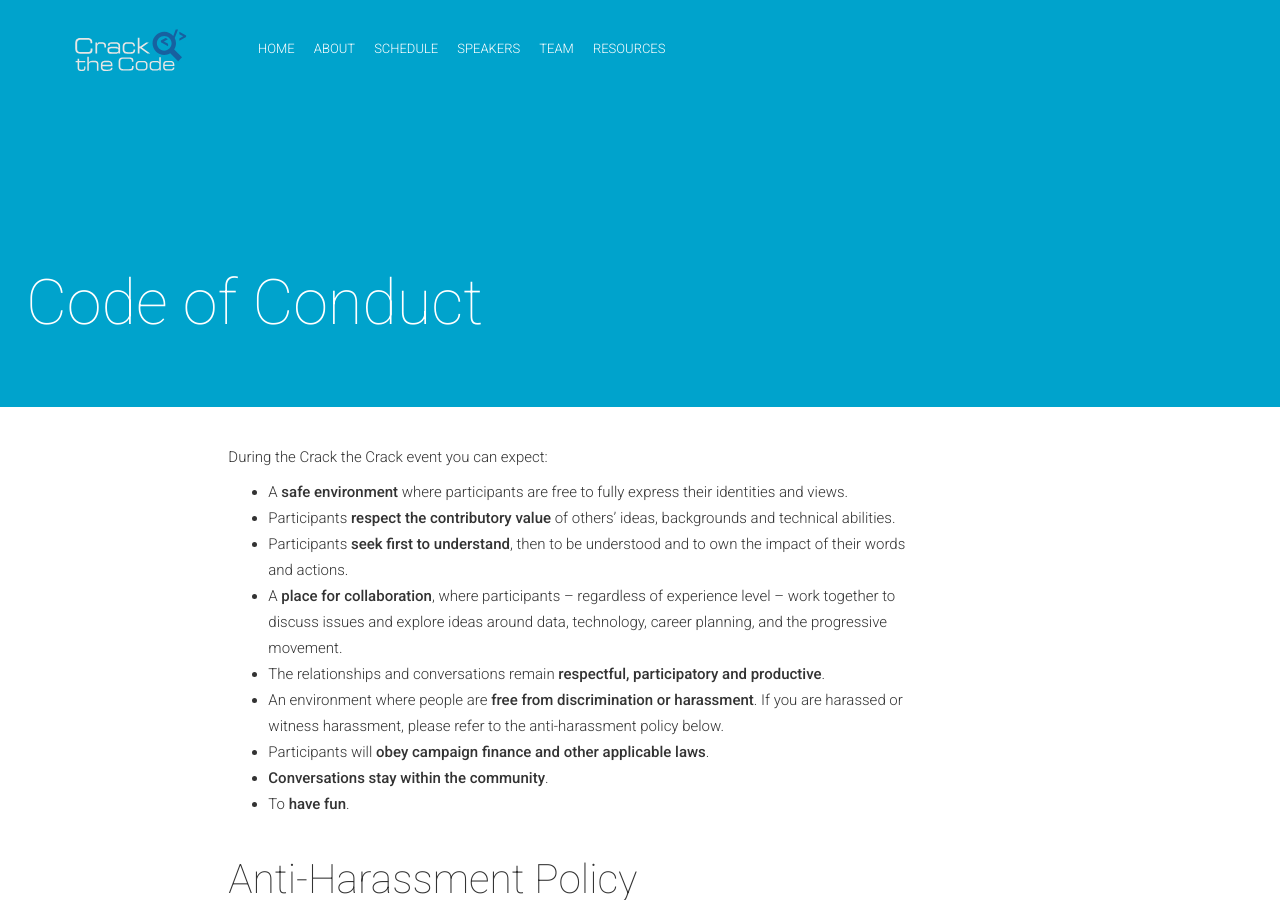
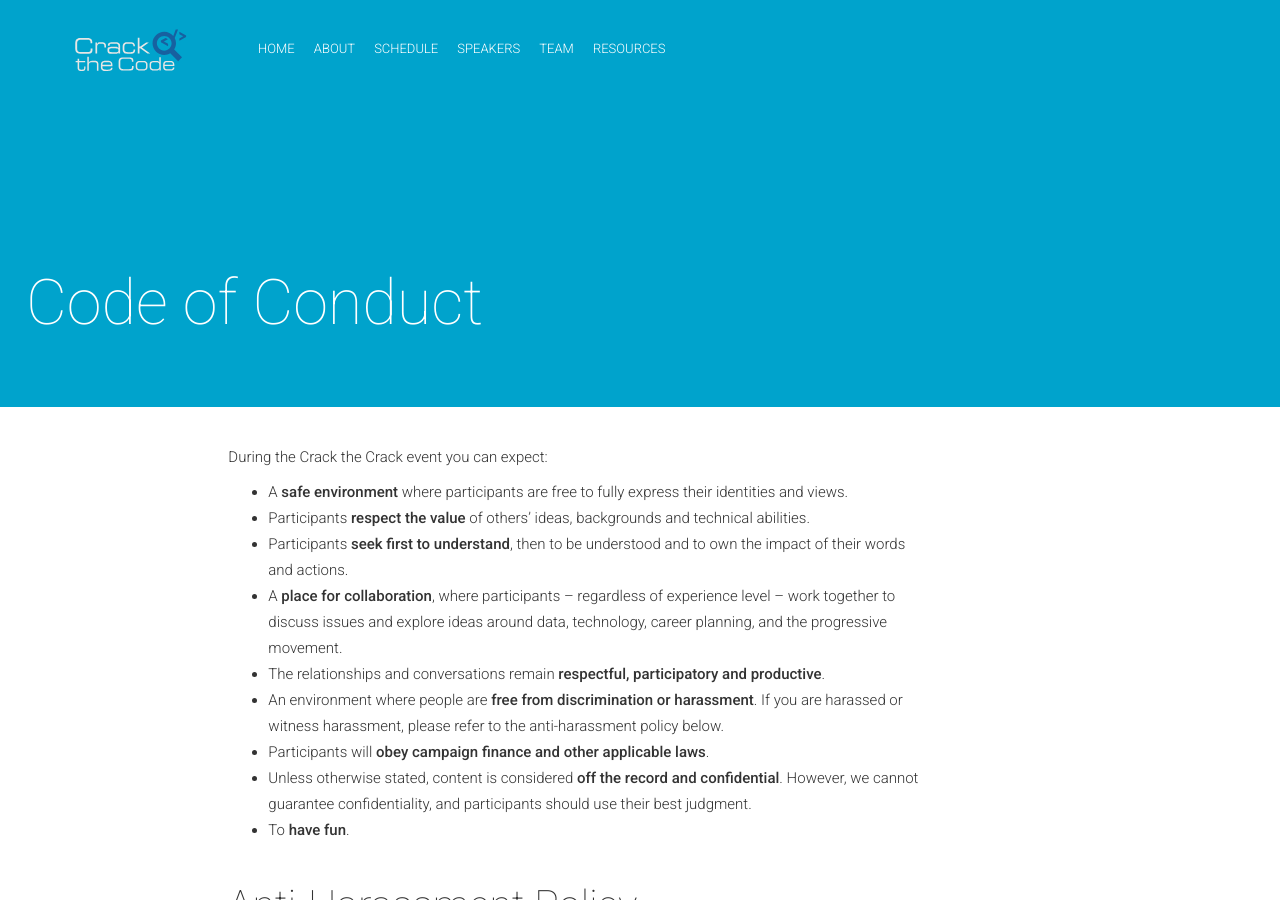
Before and after one commit to anniejw6/crackthecode_site, a Jekyll site: the page built from code-of-conduct.md, in a window 1280 px wide and 900 px high. Built offline with Jekyll 4.4.1, drawn with Linux system fonts in a browser that asks for light colours; nearby versions of some CDN libraries; comment, search, counter and statistics services are not loaded.

Commit message:
add code of conduct

```diff
--- a/code-of-conduct.md
+++ b/code-of-conduct.md
@@ -8,13 +8,13 @@ permalink: /code-of-conduct/
 During the Crack the Crack event you can expect:
 
 * A **safe environment** where participants are free to fully express their identities and views.
-* Participants **respect the contributory value** of others’ ideas, backgrounds and technical abilities.
+* Participants **respect the value** of others’ ideas, backgrounds and technical abilities.
 * Participants **seek first to understand**, then to be understood and to own the impact of their words and actions.
 * A **place for collaboration**, where participants -- regardless of experience level -- work together to discuss issues and explore ideas around data, technology, career planning, and the progressive movement.
 * The relationships and conversations remain **respectful, participatory and productive**.
 * An environment where people are **free from discrimination or harassment**. If you are harassed or witness harassment, please refer to the anti-harassment policy below.
 * Participants will **obey campaign finance and other applicable laws**.
-* **Conversations stay within the community**.
+* Unless otherwise stated, content is considered **off the record and confidential**. However, we cannot guarantee confidentiality, and participants should use their best judgment.
 * To **have fun**.
 
 #### Anti-Harassment Policy
```
